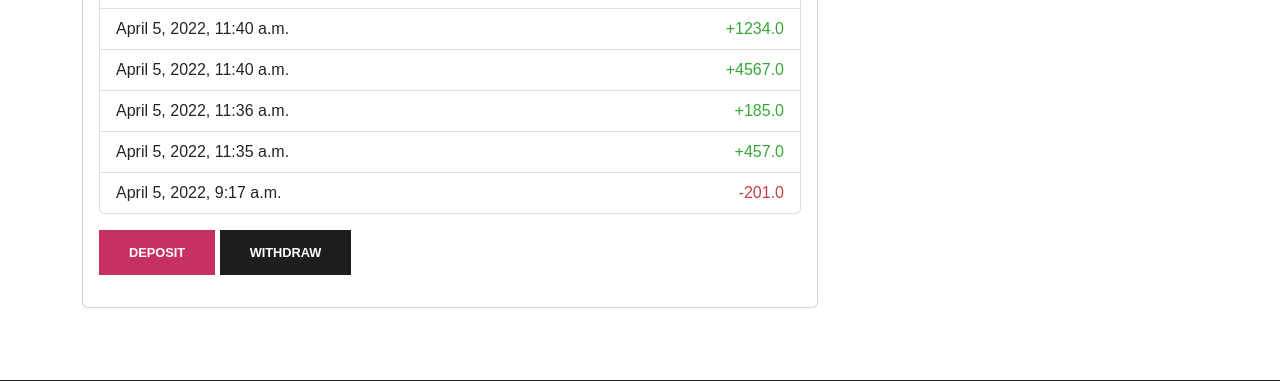
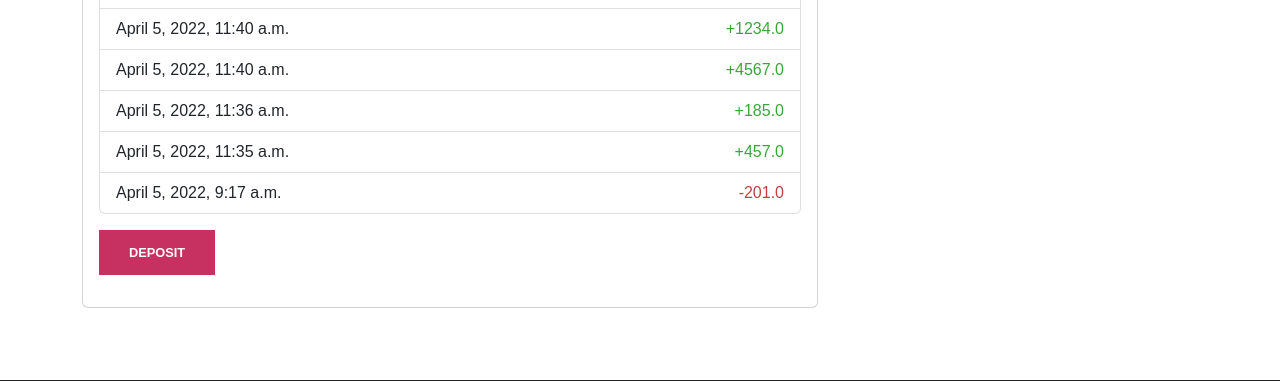
Before and after one commit to hthuku95/Sneakerheads, a Django app: page /shop/wallet/ in a window 1280 px wide. Shown: the part 808-1189 px from the top of the page. Run offline with Django 3.2, Linux system fonts and the light colour scheme; a user stored in the database is signed in; data comes from the database, SQL or seed files in the repository; some libraries are stand-ins or nearby versions.

Commit message:
fixed payments bug

```diff
--- a/templates/wallet.htm
+++ b/templates/wallet.htm
@@ -31,9 +31,6 @@
                             <button class='buy-btn float-right ml-2 btn-lg'>
                               <a href="/shop/deposit_funds/">Deposit</a>
                             </button>
-                            <button class='buy-btn float-right btn-lg'>
-                              <a href="/shop/withdraw_funds/">Withdraw</a>
-                            </button>
                           </td>
                       </tr>
                   </table>
```
